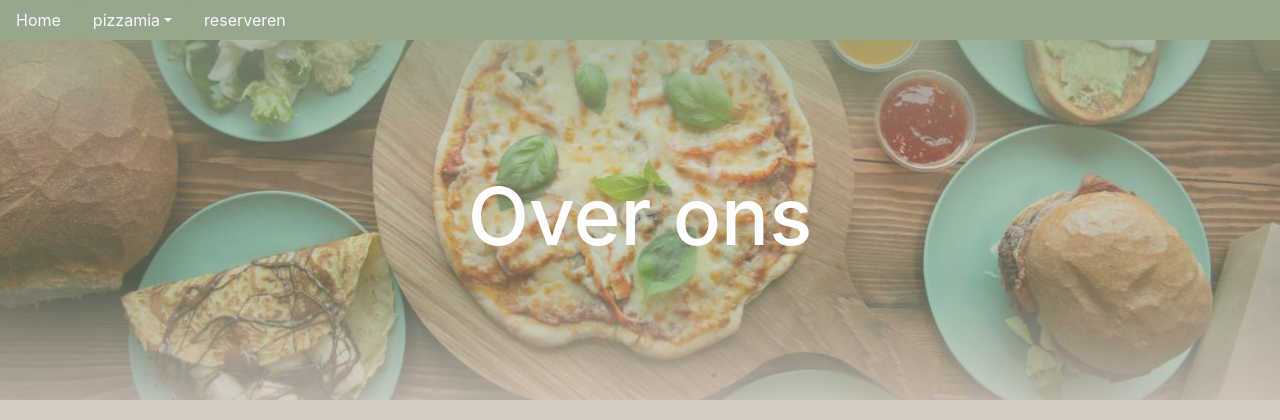
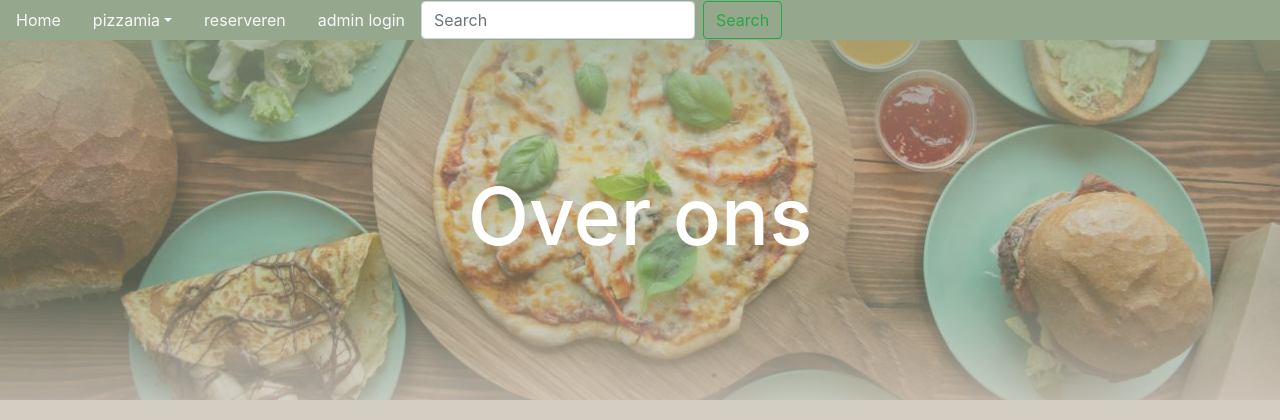
Before and after one commit to jaspervanuden/mini-crud, a PHP site: page /overons.php in a window 1280 px wide. Shown: the top 420 px of the page. Run offline with PHP 8.4, Linux system fonts and the light colour scheme.

Commit message:
over ons

```diff
--- a/overons.php
+++ b/overons.php
@@ -16,7 +16,7 @@
   <body style="background-color: #d4cec2">
     <ul class="nav nav-pills" style="background-color: #95a78d">
       <li class="nav-item">
-        <a class="nav-link text-light" href="index.html">Home</a>
+        <a class="nav-link text-light" href="index.php">Home</a>
       </li>
       <li class="nav-item dropdown">
         <a
@@ -31,18 +31,31 @@
           pizzamia</a
         >
         <div class="dropdown-menu">
-          <a class="dropdown-item text-dark" href="menukaart.html">menukaart</a>
-          <a class="dropdown-item text-dark" href="vestegingen.html"
+          <a class="dropdown-item text-dark" href="menukaart.php">menukaart</a>
+          <a class="dropdown-item text-dark" href="vestegingen.php"
             >vestegingen</a
           >
-          <a class="dropdown-item text-dark" href="overons.html">over ons</a>
+          <a class="dropdown-item text-dark" href="overons.php">over ons</a>
         </div>
       </li>
       <li class="nav-item">
-        <a class="nav-link text-light" href="reserveren.html">reserveren</a>
+        <a class="nav-link text-light" href="reserveren.php">reserveren</a>
       </li>
+      <li class="nav-item">
+        <a class="nav-link text-light" href="login.php">admin login</a>
+      </li>
+      <form class="form-inline my-2 my-lg-0">
+        <input
+          class="form-control mr-sm-2"
+          type="search"
+          placeholder="Search"
+          aria-label="Search"
+        />
+        <button class="btn btn-outline-success my-2 my-sm-0" type="submit">
+          Search
+        </button>
+      </form>
     </ul>
-
     <div
       class="container-xl"
       style="
--- a/reserveren.php
+++ b/reserveren.php
@@ -83,6 +83,7 @@
         Reserveren
       </h1>
     </div>
+    <hr class="mx-5 mt-5">
     <div class="container">
       <form>
         <div class="form-row">
@@ -147,6 +148,7 @@
         <button type="submit" class="btn" style="background-color: #95a78d" >Reserveer</button>
       </form>
     </div>
+    <hr class="mx-5 mt-5">
     <footer class="footer" style="background-color: #95a78d">
       <div class="container">
         <span class="text-muted center">volg ons op de Socials:
```
